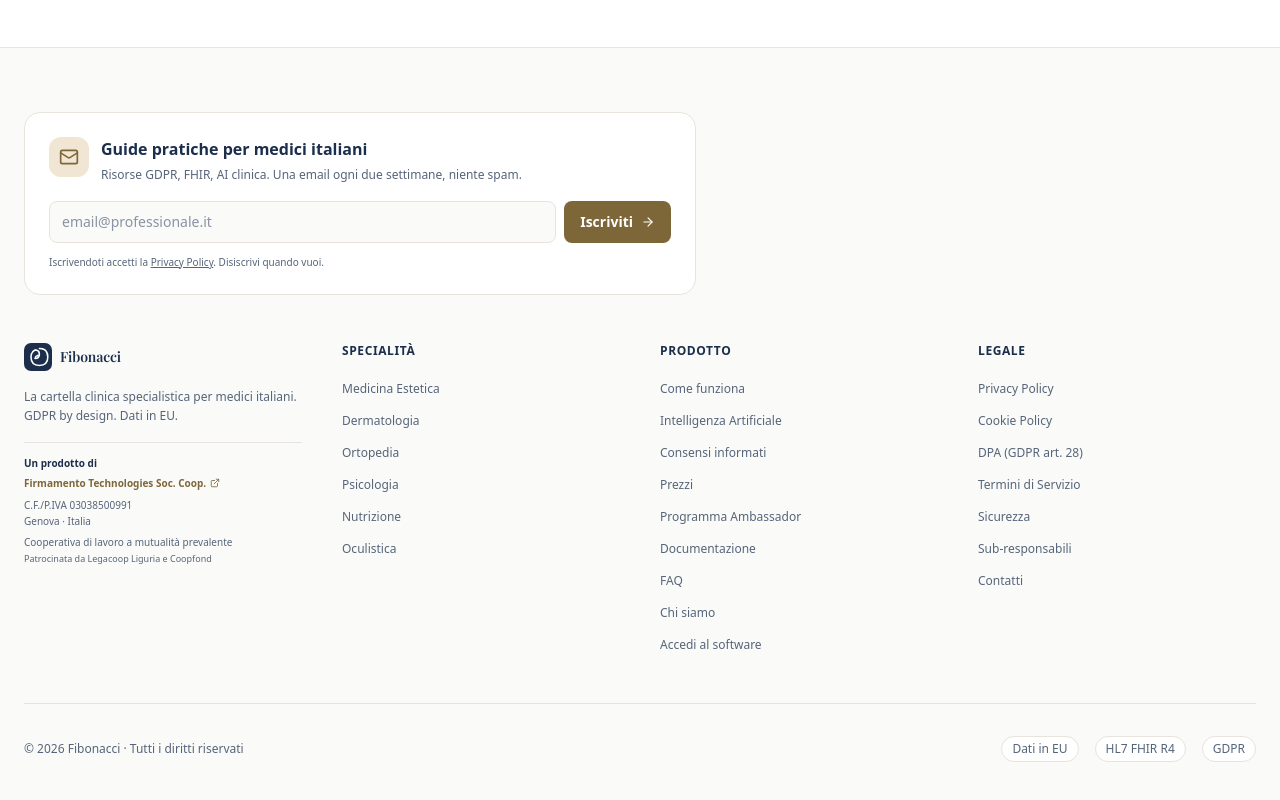
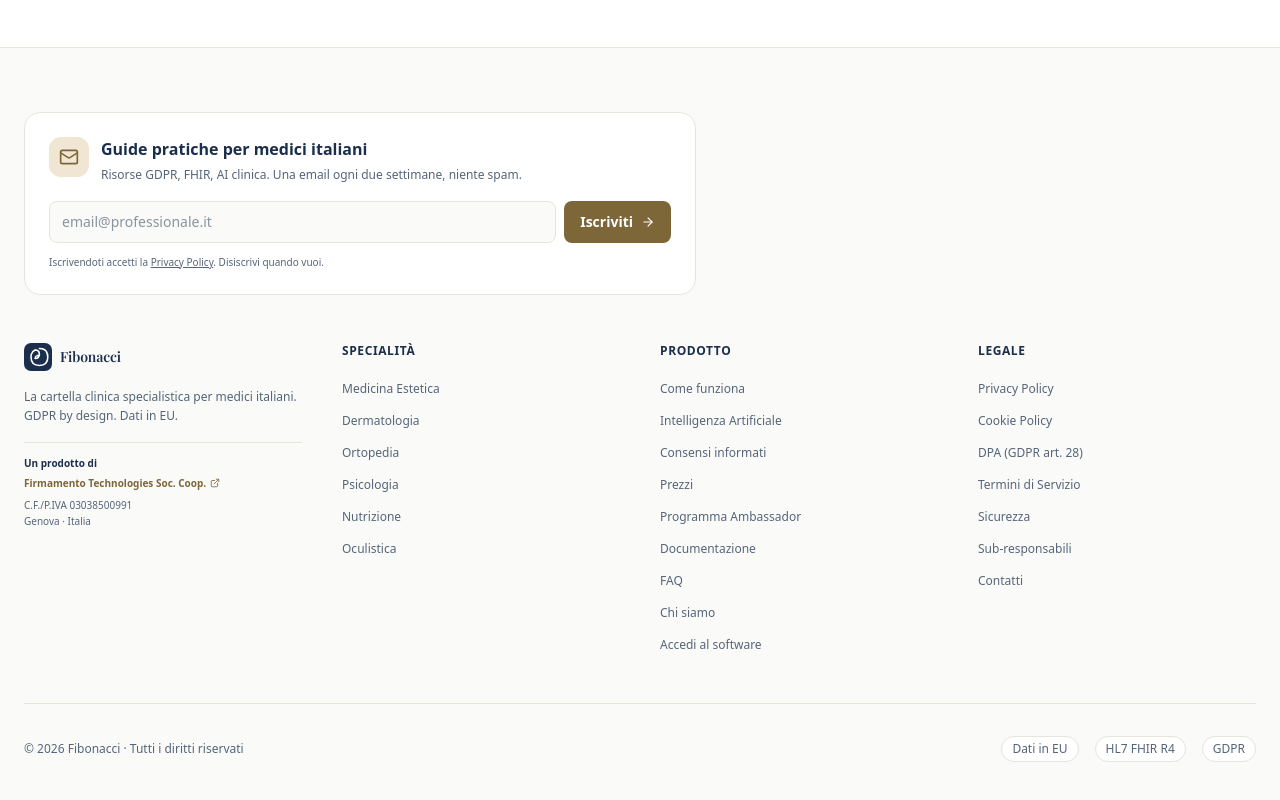
Before and after one commit to Firmamento-Technologies/fibonacci-website, a Next.js app: page /faq in a window 1280 px wide. Shown: the part 1935-2735 px from the top of the page. Built offline with nearby package versions, Linux system fonts and the light colour scheme; no server answers; a web font is replaced by a local one.

Commit message:
fix(footer): rimuovi diciture mutualità prevalente e patrocinio Legacoop/Coopfond

```diff
--- a/src/components/Footer.tsx
+++ b/src/components/Footer.tsx
@@ -68,10 +68,6 @@ export function Footer() {
               </a>
               <p className="mt-1.5">C.F./P.IVA {FIRMAMENTO.vatNumber}</p>
               <p>Genova · Italia</p>
-              <p className="mt-1">Cooperativa di lavoro a mutualità prevalente</p>
-              <p className="text-[9px] mt-0.5" style={{ color: 'var(--muted)' }}>
-                Patrocinata da Legacoop Liguria e Coopfond
-              </p>
             </div>
           </div>
 
```
